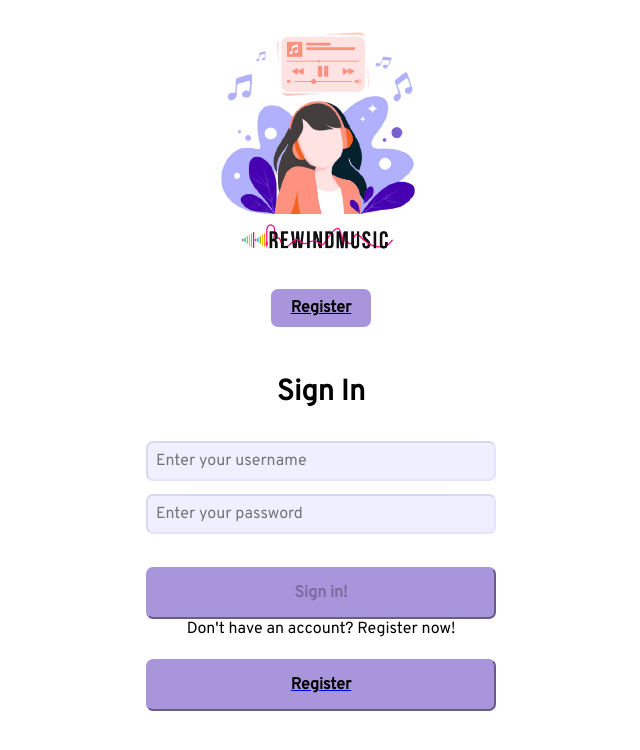
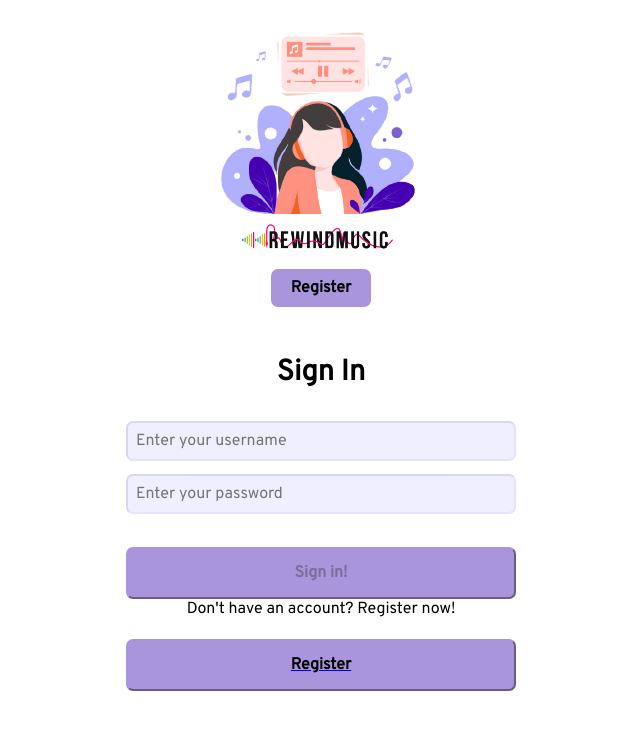
Before and after one commit to AndreaBitmind/andrea-martinez-rewindmusic-front, a React (Create React App) app: page /login in a window 1280 px wide. Shown: the top 750 px of the page, without its empty margins (319-959 px from the left). Built offline with nearby package versions, Linux system fonts and the light colour scheme; no server answers.

Commit message:
added navigator style for songs path and refactor project styles

```diff
--- a/src/components/Button/ButtonStyled.ts
+++ b/src/components/Button/ButtonStyled.ts
@@ -6,7 +6,7 @@ const ButtonStyled = styled.div`
 
   .submit-big {
     padding: 1.5rem;
-    width: 350px;
+    width: 390px;
     height: 40px;
     font-size: 1rem;
     margin-top: 20px;
--- a/src/components/Header/HeaderStyled.ts
+++ b/src/components/Header/HeaderStyled.ts
@@ -5,7 +5,7 @@ export const HeaderStyled = styled.div`
   flex-direction: column;
   justify-content: center;
   align-items: center;
-  margin: 0 20px;
+  margin: 0;
 
   img {
     max-width: 300px;
--- a/src/components/Navigation/Navigation.tsx
+++ b/src/components/Navigation/Navigation.tsx
@@ -22,6 +22,16 @@ export const Navigation = () => {
             </NavLink>
           </div>
         )}
+        {pathname === "/songs" && (
+          <div className="main-buttons">
+            <NavLink className="navlink-upload" to={"/login"}>
+              Upload song
+            </NavLink>
+            <NavLink className="navlink" to={"/login"}>
+              Logout
+            </NavLink>
+          </div>
+        )}
       </NavigationStyled>
     </>
   );
--- a/src/components/Navigation/NavigationStyled.ts
+++ b/src/components/Navigation/NavigationStyled.ts
@@ -1,18 +1,22 @@
 import styled from "styled-components";
 
 export const NavigationStyled = styled.nav`
+  margin: 0;
+
   div {
     display: flex;
     justify-content: space-between;
-    width: 350px;
+    width: 390px;
+    padding-bottom: 15px;
+    border-bottom: 1px solid black;
   }
   .navlink {
+    text-decoration: none;
     padding: 1.2rem;
     width: 100px;
     height: 30px;
     font-size: 1rem;
     color: black;
-    margin-top: 20px;
     border-radius: 7px;
     background-color: ${(props) => props.theme.mainButton};
     display: flex;
@@ -22,4 +26,21 @@ export const NavigationStyled = styled.nav`
     border-color: ${(props) => props.theme.mainButton};
     font-family: inherit;
   }
+
+  .navlink-upload {
+    text-decoration: none;
+    padding: 1.2rem;
+    width: 150px;
+    height: 30px;
+    font-size: 1rem;
+    color: black;
+    border-radius: 7px;
+    background-color: ${(props) => props.theme.adminButton};
+    display: flex;
+    justify-content: center;
+    align-items: center;
+    font-weight: bold;
+    border-color: ${(props) => props.theme.adminButton};
+    font-family: inherit;
+  }
 `;
--- a/src/components/PageNotFound/PageNotFoundStyled.ts
+++ b/src/components/PageNotFound/PageNotFoundStyled.ts
@@ -26,6 +26,7 @@ export const PageNotFoundStyled = styled.div`
   }
 
   .navlink-home {
+    text-decoration: none;
     padding: 1.2rem;
     width: 100px;
     height: 30px;
--- a/src/components/RegisterForm/RegisterForm.tsx
+++ b/src/components/RegisterForm/RegisterForm.tsx
@@ -1,4 +1,3 @@
-import { ToastContainer } from "react-toastify";
 import "react-toastify/dist/ReactToastify.css";
 import { SyntheticEvent, useState } from "react";
 import useUser from "../../hooks/useUser/useUser";
@@ -41,7 +40,6 @@ export const RegisterForm = () => {
 
   return (
     <RegisterStyle onSubmit={handleSubmit}>
-      <ToastContainer />
       <h2>Create an account</h2>
       <form>
         <input
--- a/src/components/RegisterForm/RegisterStyled.ts
+++ b/src/components/RegisterForm/RegisterStyled.ts
@@ -4,7 +4,7 @@ export const RegisterStyle = styled.div`
   margin: 0 auto;
   display: flex;
   flex-direction: column;
-  width: 350px;
+  width: 390px;
   padding-top: 3rem;
   margin: 0 20px;
 
@@ -26,7 +26,7 @@ export const RegisterStyle = styled.div`
     margin-bottom: 13px;
     padding: 8px;
     border-color: ${(props) => props.theme.backgroundInputColor};
-    width: 350px;
+    width: 390px;
     height: 40px;
     font-size: 1rem;
     font-family: inherit;
--- a/src/components/SongCard/SongCardStyled.ts
+++ b/src/components/SongCard/SongCardStyled.ts
@@ -14,7 +14,6 @@ export const SongCardStyled = styled.div`
 
   img {
     border-radius: 10px;
-    padding-right: 10px;
   }
 
   span {
@@ -29,6 +28,7 @@ export const SongCardStyled = styled.div`
     display: flex;
     flex-direction: column;
     justify-content: space-between;
+    padding-left: 10px;
   }
 
   .songcard__bottom {
@@ -41,7 +41,7 @@ export const SongCardStyled = styled.div`
   .navlink-edit {
     background-color: ${(props) => props.theme.adminButton};
     padding: 4px 8px;
-    border-radius: 20px;
+    border-radius: 15px;
     color: black;
     width: 70px;
     text-align: center;
--- a/src/components/SongList/SongListStyled.ts
+++ b/src/components/SongList/SongListStyled.ts
@@ -1,11 +1,13 @@
 import styled from "styled-components";
 
 export const SongListStyled = styled.div`
+  padding-top: 15px;
+
   .songs-list {
     list-style: none;
     padding-left: 0;
-    min-width: 220px;
+    min-width: 250px;
     display: grid;
-    gap: 20px;
+    gap: 12px;
   }
 `;
```
